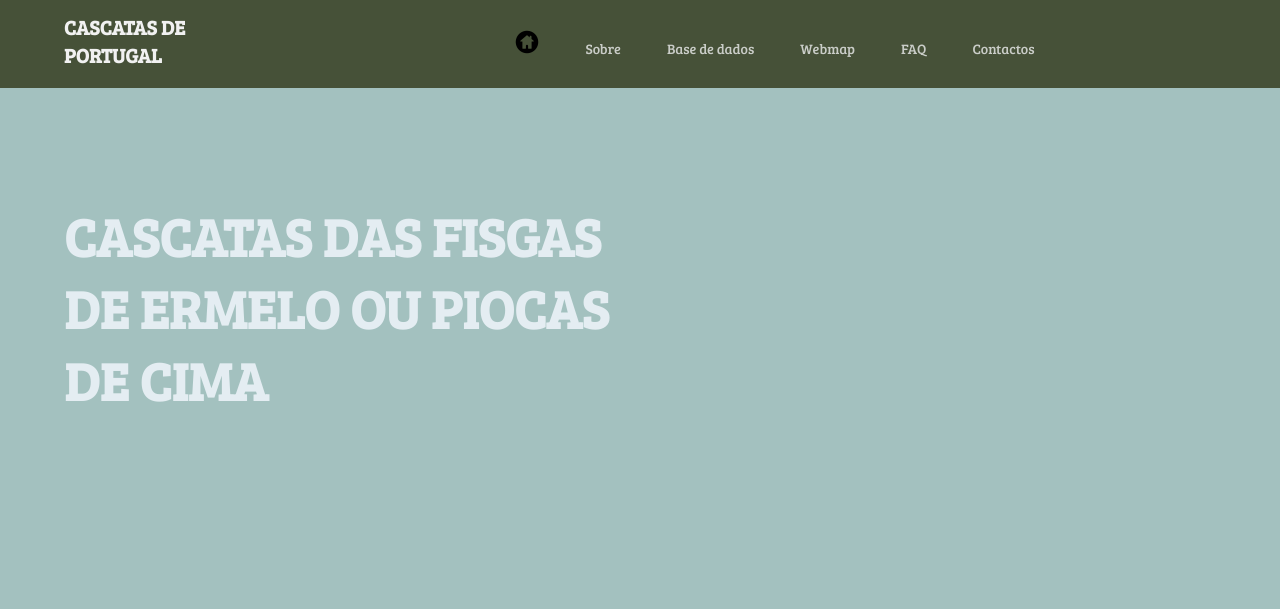
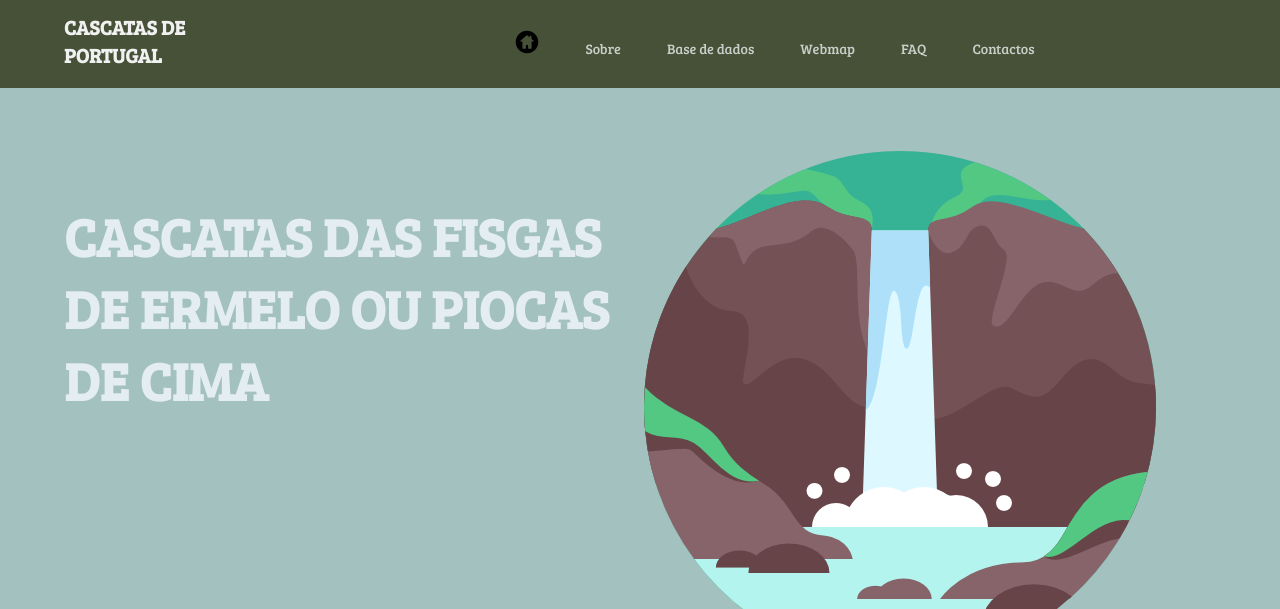
Before and after one commit to Waterfallthesis/waterfall, a plain HTML site: page 71.html in a window 1280 px wide. Shown: the top 609 px of the page. Drawn offline with nearby package versions, Linux system fonts and the light colour scheme.

Commit message:
Update 71.html

```diff
--- a/71.html
+++ b/71.html
@@ -33,7 +33,7 @@
         </div>
         <script src="./info_cascatas.js" defer></script>
         <h1 id="titulo"></h1>
-        <div id="imagem"></div>
+        <div id="imagem"><img src="waterfall.png"></div>
         <div id="descricao">Localização e características</div>
         <div id="caixa">
             <div id="tabela">
```
